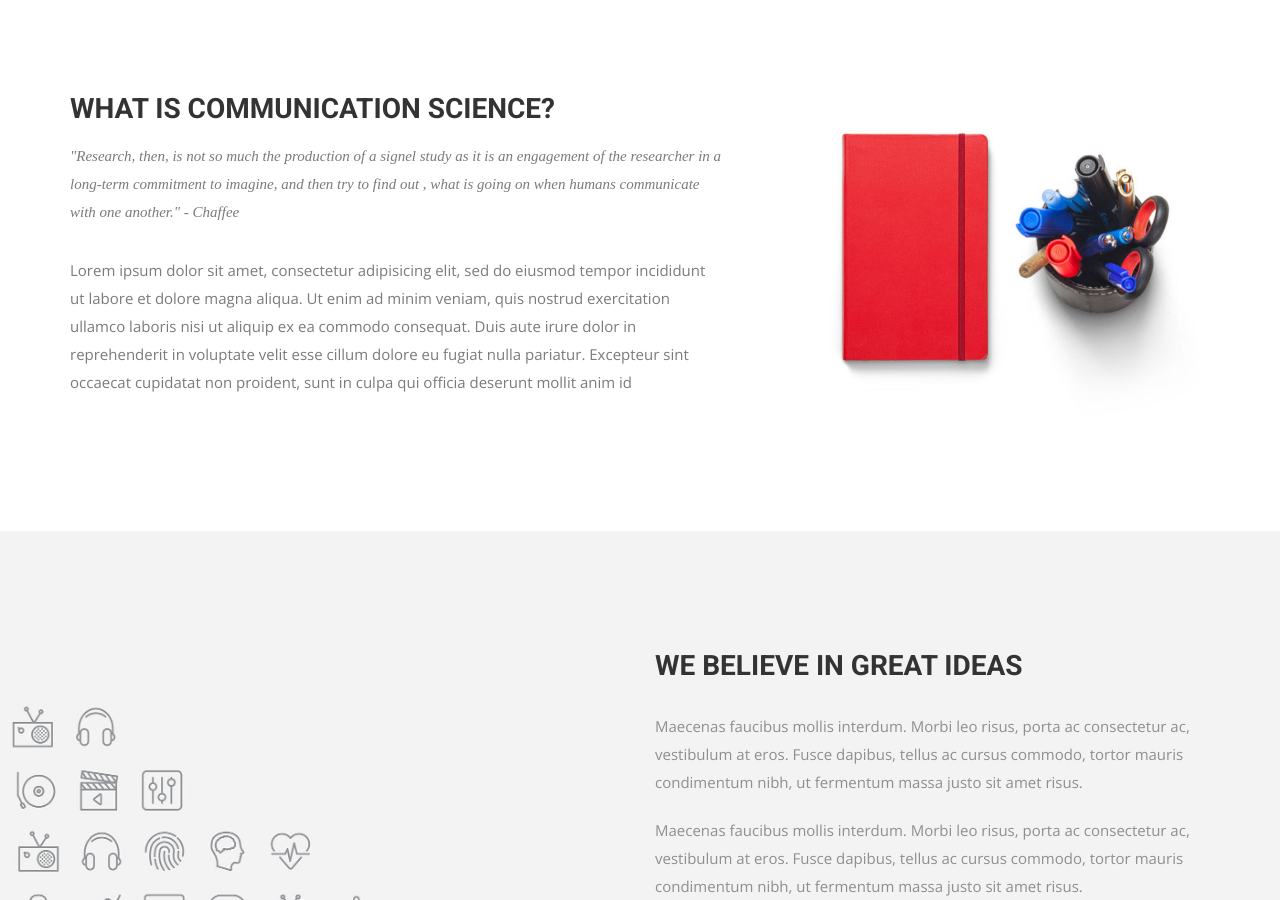
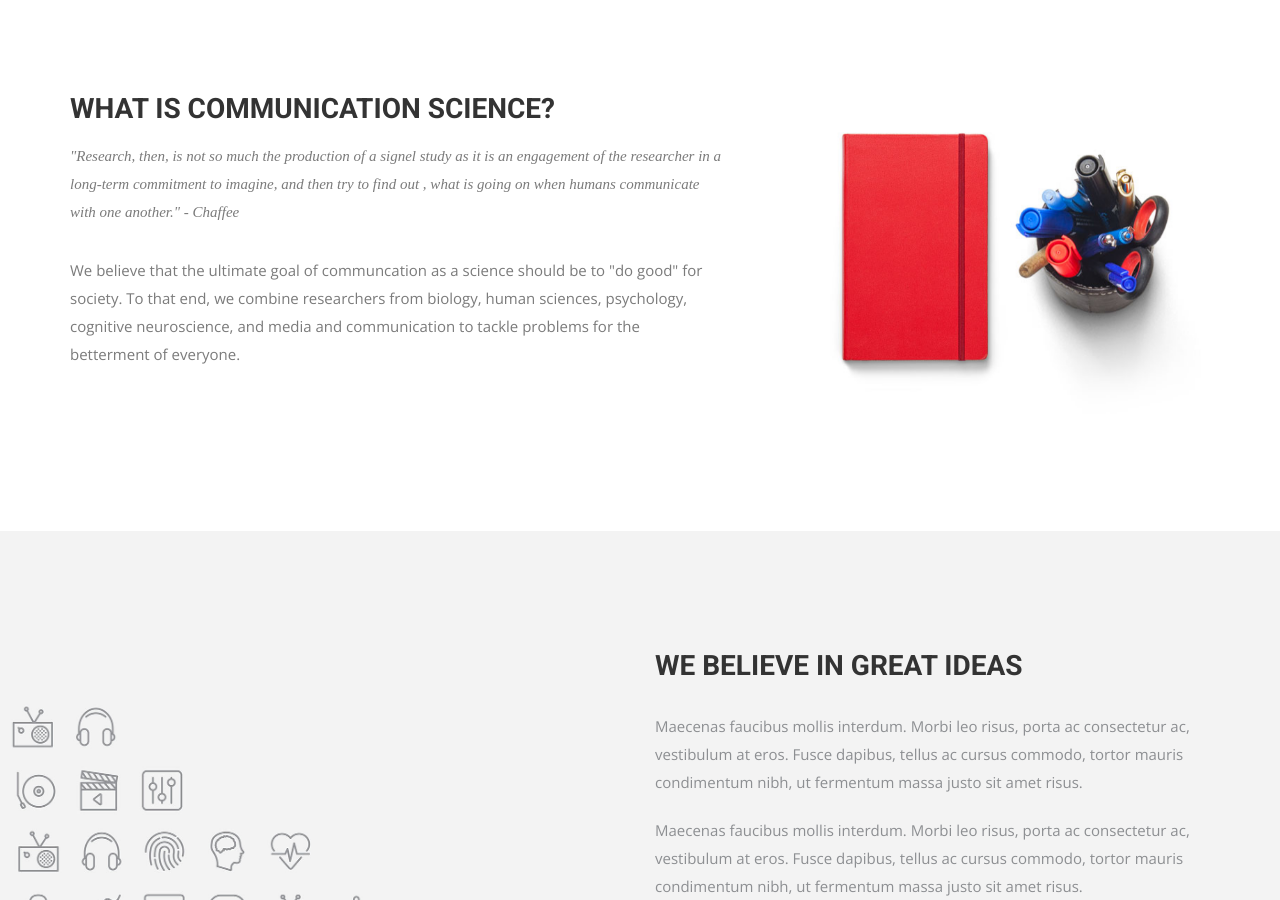
Before and after one commit to cognitionemotionlab/cognitionemotionlab.github.io, a Jekyll site: the page built from index.html, in a window 1280 px wide and 900 px high, scrolled down 895 px. Built offline with Jekyll 4.4.1, drawn with Linux system fonts in a browser that asks for light colours; nearby versions of some CDN libraries; some web fonts are replaced.

Commit message:
Added more copy.

```diff
--- a/index.html
+++ b/index.html
@@ -27,7 +27,7 @@ permalink: /
             <h2>What is Communication Science?</h2>
             <p>"Research, then, is not so much the production of a signel study as it is an engagement of the researcher in a long-term commitment to imagine, and then try to find out , what is going on when humans communicate with one another." - Chaffee</p>
           </div>
-          <p>Lorem ipsum dolor sit amet, consectetur adipisicing elit, sed do eiusmod tempor incididunt ut labore et dolore magna aliqua. Ut enim ad minim veniam, quis nostrud exercitation ullamco laboris nisi ut aliquip ex ea commodo consequat. Duis aute irure dolor in reprehenderit in voluptate velit esse cillum dolore eu fugiat nulla pariatur. Excepteur sint occaecat cupidatat non proident, sunt in culpa qui officia deserunt mollit anim id </p>
+          <p>We believe that the ultimate goal of communcation as a science should be to "do good" for society. To that end, we combine researchers from biology, human sciences, psychology, cognitive neuroscience, and media and communication to tackle problems for the betterment of everyone. </p>
         </div>
       </div><!-- .col-md-7 close -->
       <div class="col-md-5 col-sm-12">
```
